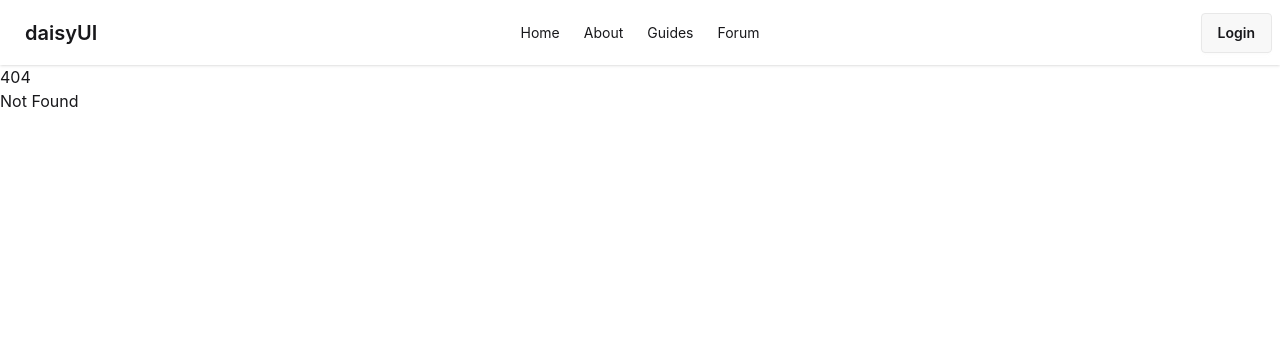
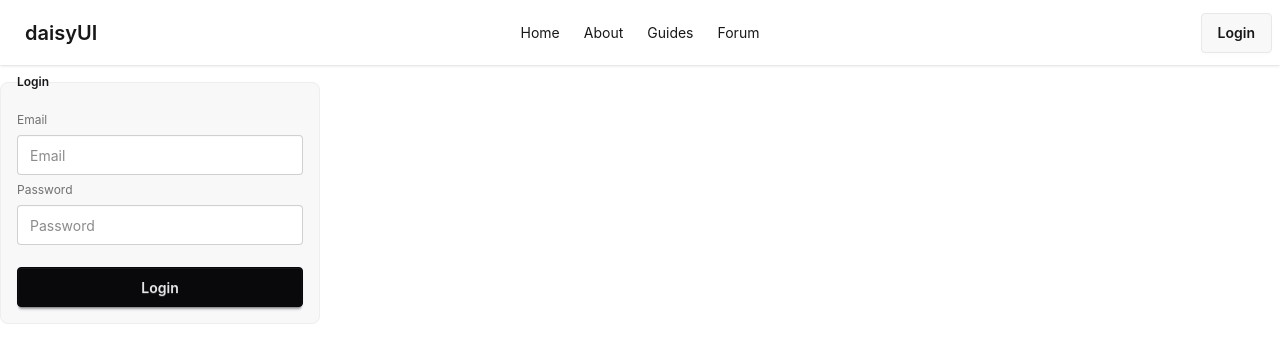
Before and after one commit to Mulyawan-ts/basa, a SvelteKit app: page /login in a window 1280 px wide. Before the commit this address had no page. Shown: the top 362 px of the page. Built offline with nearby package versions, Linux system fonts and the light colour scheme.

Commit message:
refactor: layout for homepage and dashboard

```diff
--- a/src/lib/component/Button.svelte
+++ b/src/lib/component/Button.svelte
@@ -1,7 +1,11 @@
 <script lang="ts">
-  let {label} = $props();
+  let {label,href, onclick} = $props();
 </script>
 
-<button class="btn">{label}</button>
+{#if href}
+    <a {href} class="btn">{label}</a>
+{:else}
+    <button {onclick} class="btn">{label}</button>
+{/if}
 
 <style lang="css"></style>
--- a/src/lib/component/Navbar.svelte
+++ b/src/lib/component/Navbar.svelte
@@ -28,6 +28,6 @@
     </ul>
   </div>
   <div class="navbar-end">
-    <Button label="Login"/>
+    <Button href="\login" label="Login"/>
   </div>
 </div>
--- a/src/routes/+layout.svelte
+++ b/src/routes/(app)/+layout.svelte
@@ -1,12 +1,20 @@
 <script lang="ts">
-	import './layout.css';
+	import '../layout.css';
+
   import Navbar from '$lib/component/Navbar.svelte';
   import Footer from '$lib/component/Footer.svelte';
+  import {page} from '$app/state';
 
 	let { children } = $props();
+  let isLogin = $derived(page.url.pathname === '/login');
+
 </script>
 
-<Navbar/>
+<Navbar></Navbar>
 <main>
   {@render children()}
 </main>
+
+{#if !isLogin}
+    <Footer></Footer>
+{/if}
--- a/src/routes/+page.svelte
+++ b/src/routes/(app)/+page.svelte
@@ -1,8 +1,6 @@
 <script lang="ts">
   import Hero from "$lib/component/Hero.svelte";
-  import Footer from "$lib/component/Footer.svelte";
 </script>
 
 <!-- This is home page -->
 <Hero></Hero>
-<Footer></Footer>
--- /dev/null
+++ b/src/routes/(app)/login/+page.svelte
@@ -0,0 +1,11 @@
+<fieldset class="fieldset bg-base-200 border-base-300 rounded-box w-xs border p-4">
+  <legend class="fieldset-legend">Login</legend>
+
+  <label class="label">Email</label>
+  <input type="email" class="input" placeholder="Email" />
+
+  <label class="label">Password</label>
+  <input type="password" class="input" placeholder="Password" />
+
+  <button class="btn btn-neutral mt-4">Login</button>
+</fieldset>
--- /dev/null
+++ b/src/routes/(dashboard)/dashboard/+page.svelte
@@ -0,0 +1 @@
+<h1> ini halaman dashboard</h1>
```
Also changed, not shown: src/routes/(app)/about/+page.svelte (renamed from src/routes/about/+page.svelte).
